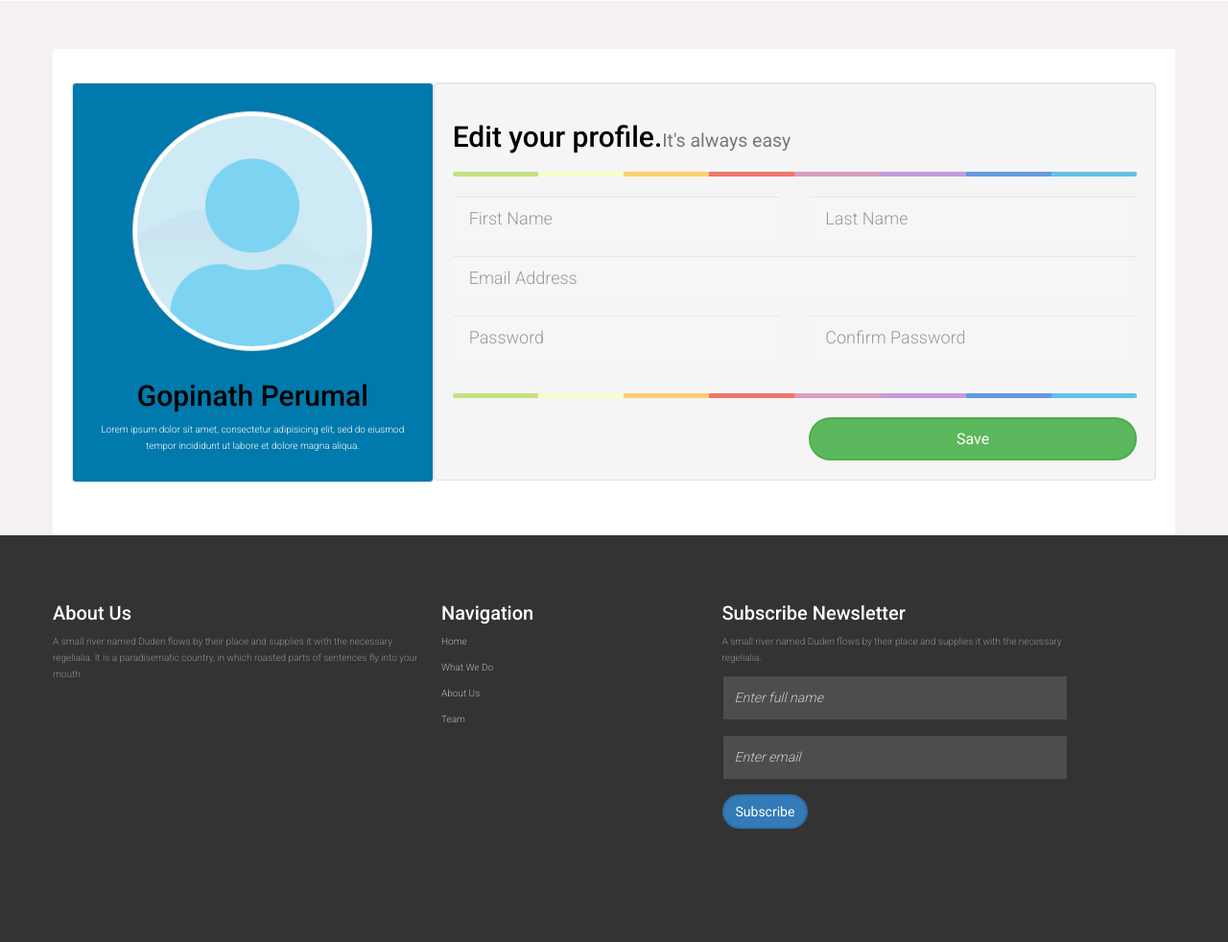
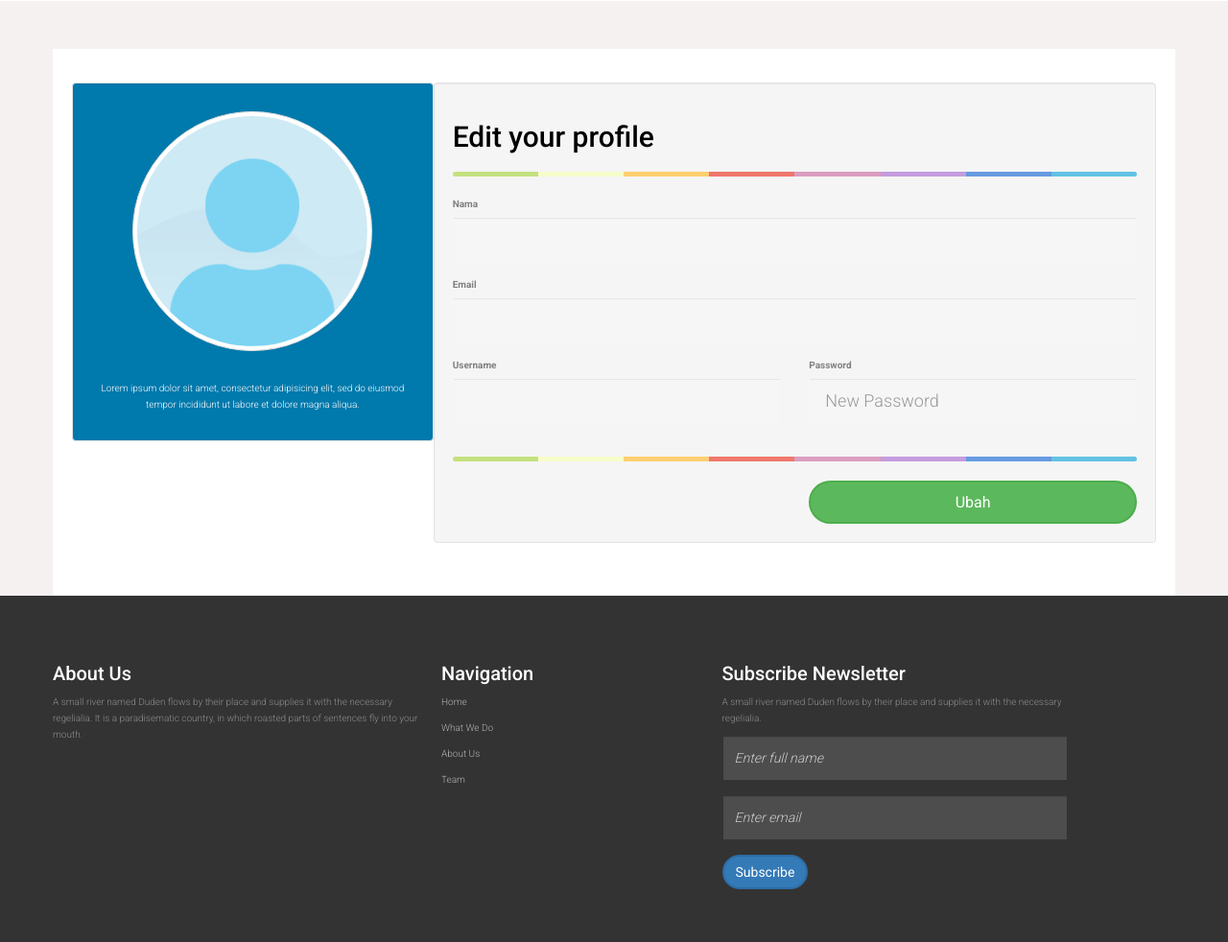
Before and after one commit to izzalutfi23/gadogadoid, a CodeIgniter app: page /gadogadoid/index.php/home/profil in a window 1280 px wide; the page is wider, and only the part inside the window is pictured. Shown: the part 142-1124 px from the top of that part at 96% size. Before the commit the page ends 1006 px from the top of that part, so only its background shows below. Run offline with CodeIgniter, Linux system fonts and the light colour scheme; data that the repository does not hold is empty; style sheets or scripts are compiled from the project's sources; some libraries are stand-ins or nearby versions.

Commit message:
menambahkan halaman profil

```diff
--- a/application/controllers/Home.php
+++ b/application/controllers/Home.php
@@ -30,9 +30,11 @@
         $this->load->view('home/_footer');
     }
 
-    public function detail(){
+    public function detail($id){
+        $detail = $this->Mhome->get_game($id)->row();
         $data = array(
-            'title' => 'Detail | Gadogadoid'
+            'title' => 'Detail | Gadogadoid',
+            'detail' => $detail
         );
         $this->load->view('home/_header', $data);
         $this->load->view('home/detail');
@@ -40,8 +42,11 @@
     }
 
     public function profil(){
+        $user = $this->session->userdata('user');
+        $getuser = $this->Mhome->get_user($user)->row();
         $data = array(
-            'title' => 'Profil | Gadogadoid'
+            'title' => 'Profil | Gadogadoid',
+            'user' => $getuser
         );
         $this->load->view('home/_header', $data);
         $this->load->view('home/profil');
--- a/application/models/Mhome.php
+++ b/application/models/Mhome.php
@@ -8,7 +8,8 @@
 
         public function get_game($id=null){
             if($id!=null){
-                $this->db->where('id_game', $id);
+                $this->db->join('spesifikasi', 'spesifikasi.id_game=game.id_game');
+                $this->db->where('game.id_game', $id);
             }
             $this->db->limit(8, 0);
             return $this->db->get('game');
@@ -29,5 +30,10 @@
             return $this->db->get('new_game');
         }
 
+        public function get_user($user){
+            $this->db->where('username', $user);
+            return $this->db->get('user');
+        }
+
     }
 ?>
--- a/application/views/home/profil.php
+++ b/application/views/home/profil.php
@@ -7,7 +7,7 @@
 						<div>
 							<img src="<?=base_url()?>asset/images/avatar.png" alt="Texto Alternativo"
 								class="img-thumbnail" style="border-radius: 100%; margin: 10px; width: 250px;">
-							<h2>Gopinath Perumal</h2>
+							<h2><?=$user->nama?></h2>
 							<p>Lorem ipsum dolor sit amet, consectetur adipisicing elit, sed do eiusmod
 								tempor incididunt ut labore et dolore magna aliqua.</p>
 						</div>
@@ -18,37 +18,31 @@
 				<div class="row">
 					<div class="col-md-12">
 						<form role="form">
-							<h2>Edit your profile.<small>It's always easy</small></h2>
+							<h2>Edit your profile</h2>
 							<hr class="colorgraph">
+							<div class="form-group">
+								<label for="email">Nama</label>
+								<input type="text" name="nama" class="form-control input-lg" value="<?=$user->nama?>"
+									tabindex="4">
+							</div>
+							<div class="form-group">
+							<label for="email">Email</label>
+								<input type="email" name="email" class="form-control input-lg" value="<?=$user->email?>"
+									tabindex="4">
+							</div>
 							<div class="row">
 								<div class="col-xs-12 col-sm-6 col-md-6">
 									<div class="form-group">
-										<input type="text" name="first_name" id="first_name"
-											class="form-control input-lg" placeholder="First Name" tabindex="1">
+									<label for="email">Username</label>
+										<input type="text" name="username"
+											class="form-control input-lg" value="<?=$user->username?>" tabindex="5">
 									</div>
 								</div>
 								<div class="col-xs-12 col-sm-6 col-md-6">
 									<div class="form-group">
-										<input type="text" name="last_name" id="last_name" class="form-control input-lg"
-											placeholder="Last Name" tabindex="2">
-									</div>
-								</div>
-							</div>
-							<div class="form-group">
-								<input type="email" name="email" id="email" class="form-control input-lg"
-									placeholder="Email Address" tabindex="4">
-							</div>
-							<div class="row">
-								<div class="col-xs-12 col-sm-6 col-md-6">
-									<div class="form-group">
-										<input type="password" name="password" id="password"
-											class="form-control input-lg" placeholder="Password" tabindex="5">
-									</div>
-								</div>
-								<div class="col-xs-12 col-sm-6 col-md-6">
-									<div class="form-group">
-										<input type="password" name="password_confirmation" id="password_confirmation"
-											class="form-control input-lg" placeholder="Confirm Password" tabindex="6">
+									<label for="email">Password</label>
+										<input type="text" name="password"
+											class="form-control input-lg" placeholder="New Password" tabindex="6">
 									</div>
 								</div>
 							</div>
@@ -56,7 +50,7 @@
 							<div class="row">
 								<div class="col-xs-12 col-md-6"></div>
 								<div class="col-xs-12 col-md-6"><a href="#"
-										class="btn btn-success btn-block btn-lg">Save</a></div>
+										class="btn btn-success btn-block btn-lg">Ubah</a></div>
 							</div>
 						</form>
 					</div>
```
Also changed, not shown: application/views/home/detail.php (+18 -21 lines).
